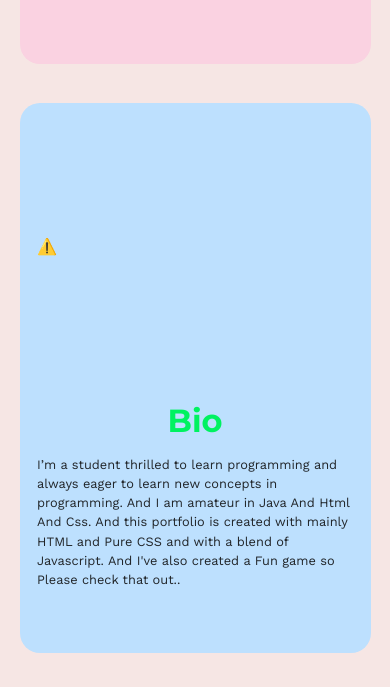
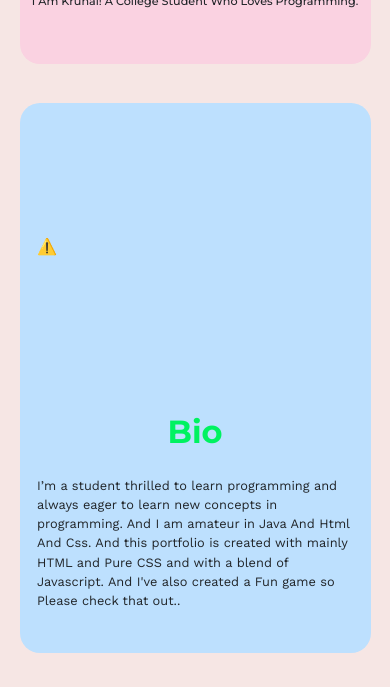
Before and after one commit to KrunalKaneriya/MobileWebsite, a plain HTML site: page index.html in a window 390 px wide. Shown: the part 413-1100 px from the top of the page. Drawn offline with nearby package versions, Linux system fonts and the light colour scheme; no server answers.

Commit message:
Add files via upload

```diff
--- a/styles.css
+++ b/styles.css
@@ -260,7 +260,7 @@ h2 {
   h1,
   .bio-title {
     font-size: 2rem;
-    margin: 4% auto;
+    margin: 7% auto;
   }
 
   h2 {
@@ -283,6 +283,10 @@ h2 {
     width: 100%;
     flex-wrap: wrap;
     height: 100px;
+  }
+
+  .second-heading h2 {
+    margin:11% auto;
   }
 
   .top-heading {
```
